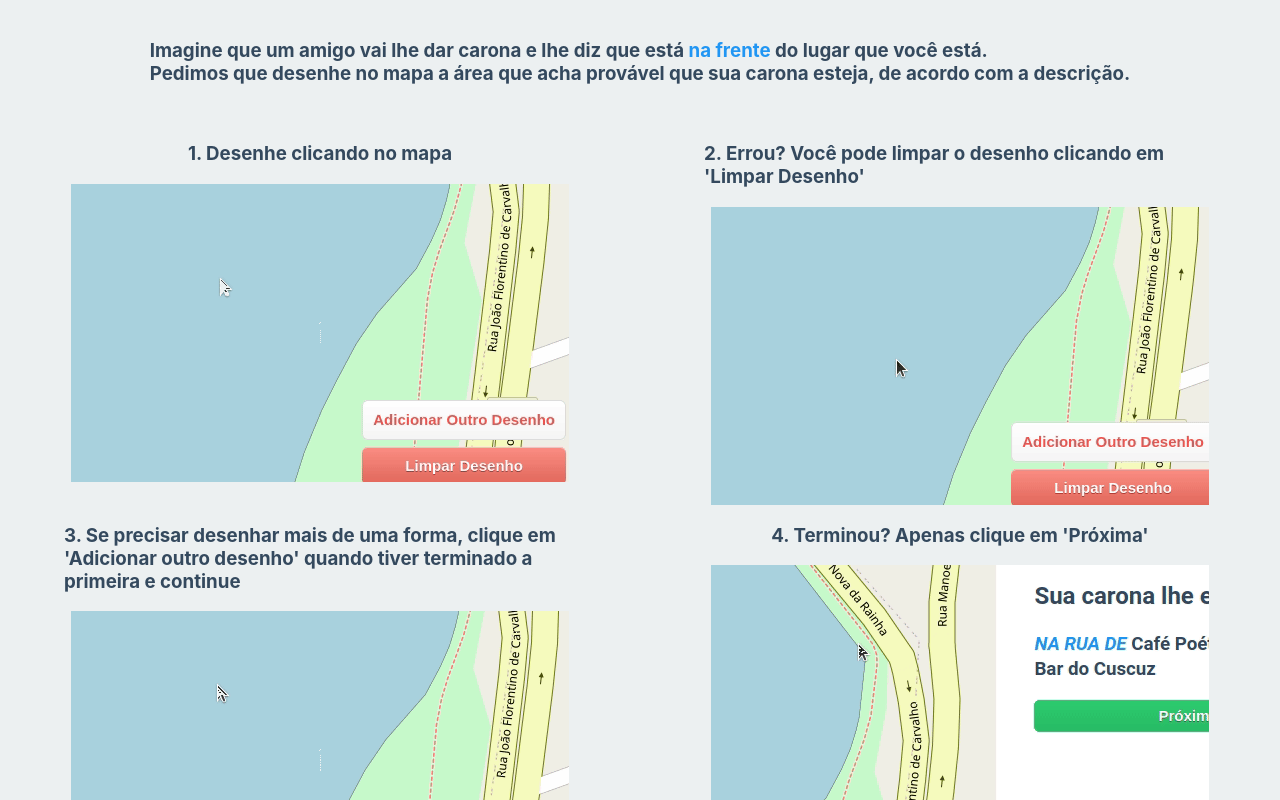
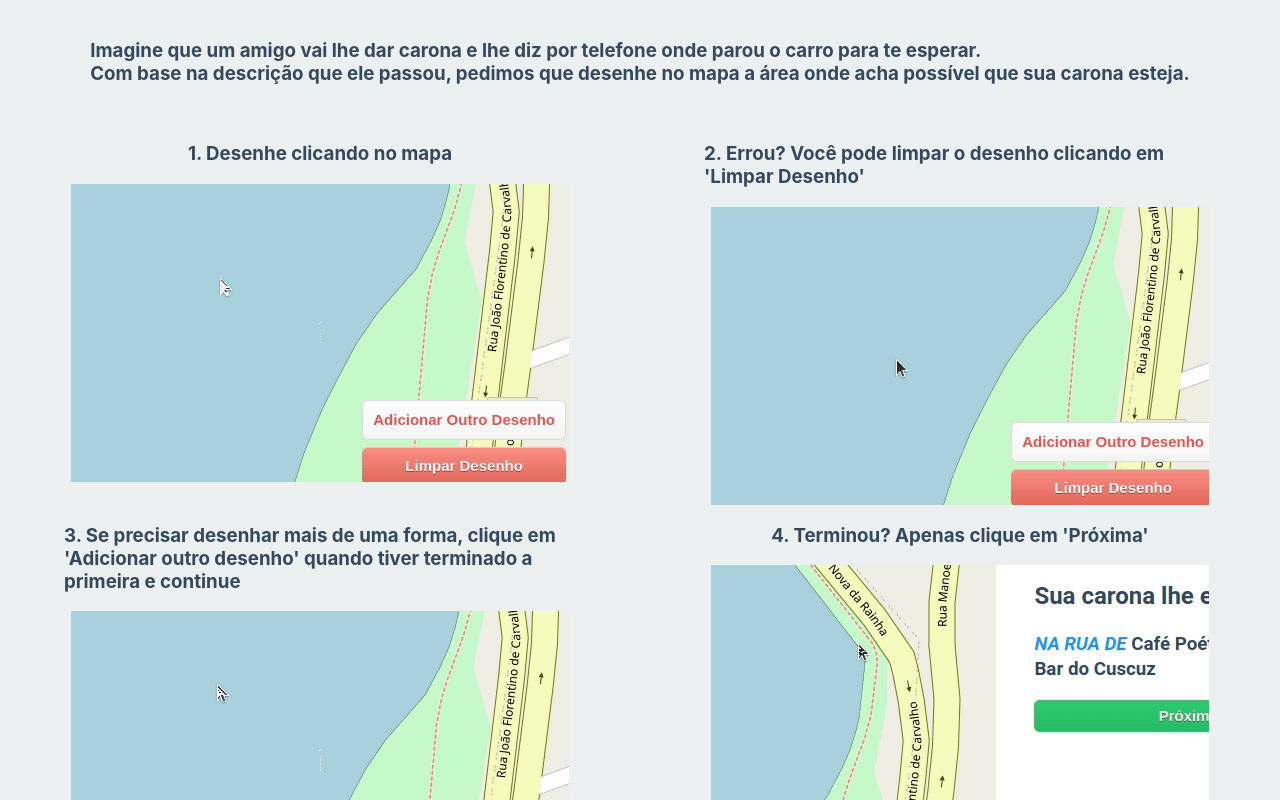
Before and after one commit to jslucassf/spatial-relations-exp, a React (Create React App) app: page / in a window 1280 px wide. Shown: the top 800 px of the page. Built offline with nearby package versions, Linux system fonts and the light colour scheme; no server answers.

Commit message:
Changes instruction text and adds warning that the map might take some time to load

```diff
--- a/src/components/Instructions/index.js
+++ b/src/components/Instructions/index.js
@@ -10,8 +10,8 @@ function Instructions({setAppState}) {
     <div className="mainContainer">
         <div className="startingText">
             <div className="instructionsText">
-                <h3>Imagine que um amigo vai lhe dar carona e lhe diz que está <strong style={{color: "#2196F3"}}>na frente</strong> do lugar que você está. <br></br>
-                    Pedimos que desenhe no mapa a área que acha provável que sua carona esteja, de acordo com a descrição.</h3>
+                <h3>Imagine que um amigo vai lhe dar carona e lhe diz por telefone onde parou o carro para te esperar. <br></br>
+                    Com base na descrição que ele passou, pedimos que desenhe no mapa a área onde acha possível que sua carona esteja.</h3>
             </div>
         </div>
         <div className="instructionsContainer">
--- a/src/components/Sidebar/index.js
+++ b/src/components/Sidebar/index.js
@@ -14,6 +14,7 @@ function Sidebar({landmark, relations, reset, finishGeom, isDrawingValid, setApp
                 <p className="instructionsText">3. Se precisar desenhar mais de uma forma, clique em 'Adicionar outro desenho'
                     quando tiver terminado a primeira e continue</p>
                 <p className="instructionsText">4. Terminou? Apenas clique em 'Próxima'</p>
+                <p className="instructionsText" style={{color: "#e74c3c"}}>OBS: O mapa pode demorar um pouco para carregar</p>
             </div>
 
             <div id="sentence">
```
